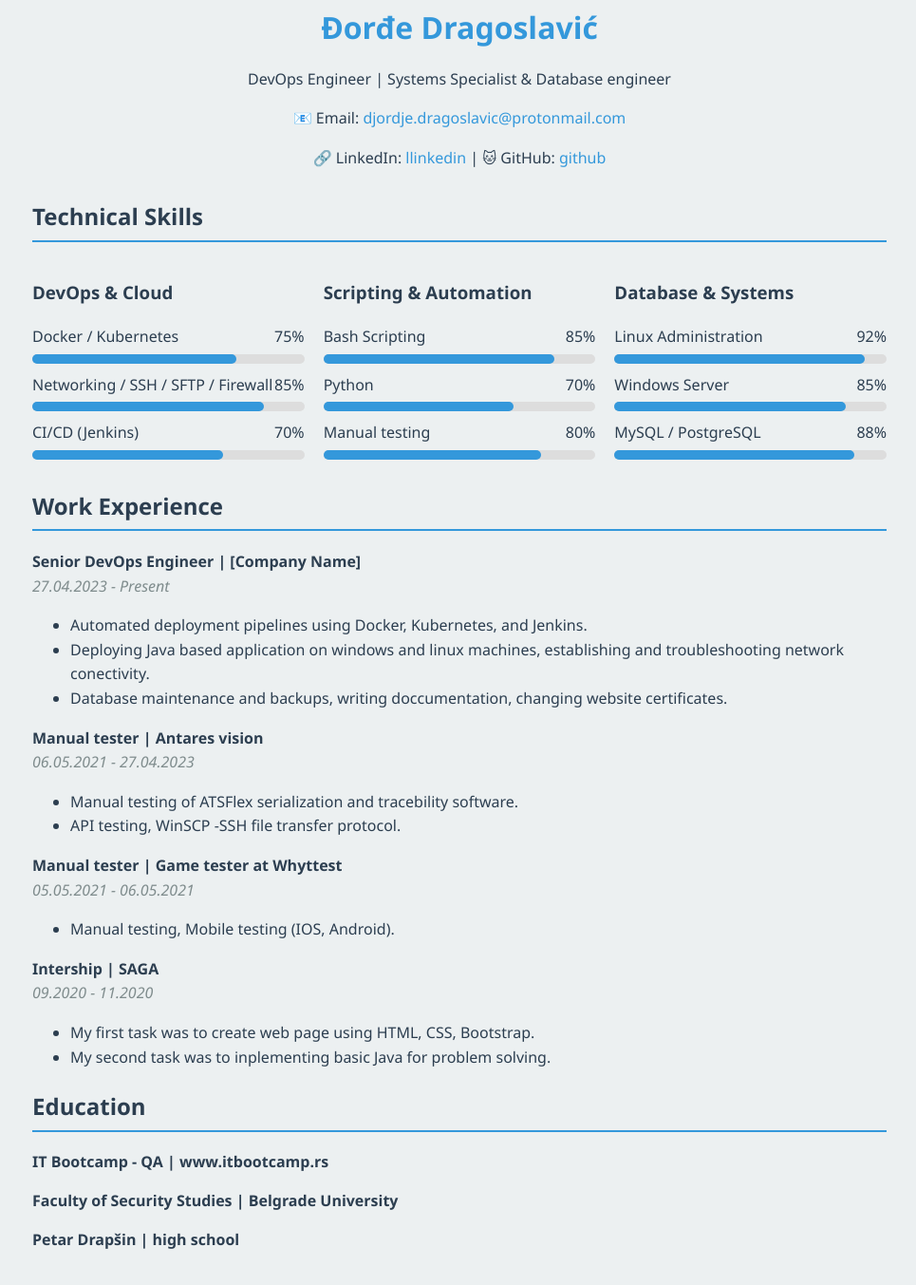
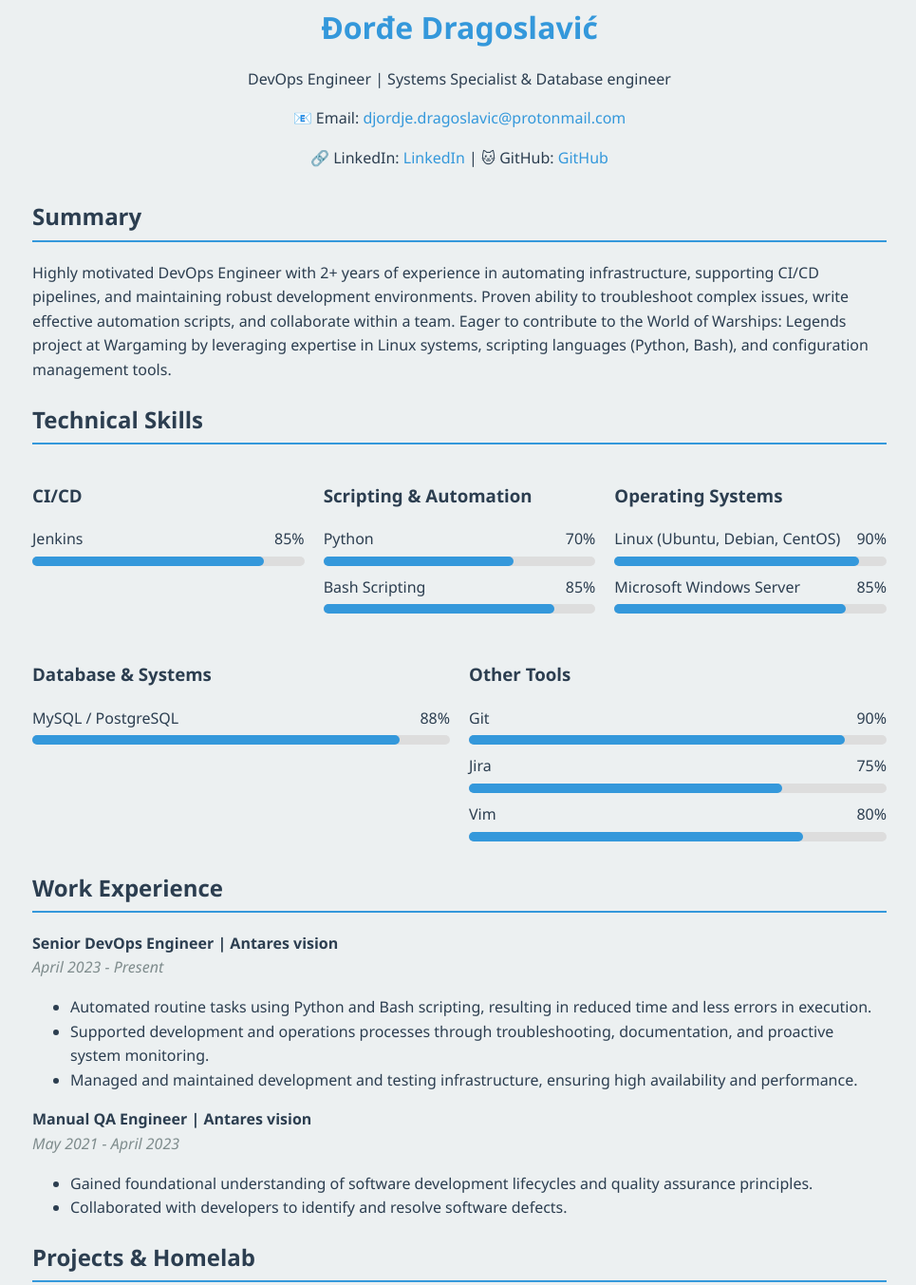
Before and after one commit to MojGithubNalog/MojGithubNalog.github.io, a plain HTML site: page index.html in a window 1280 px wide. Shown: the part 38-1391 px from the top of the page at 95% size, without its empty margins (156-1121 px from the left). Drawn offline with Linux system fonts and the light colour scheme.

Commit message:
Update index.html

```diff
--- a/index.html
+++ b/index.html
@@ -152,9 +152,6 @@
         }
     </style>
 </head>
-
-
-    </head>
 <body>
     <button class="toggle-mode" onclick="toggleDarkMode()">🌙 Dark Mode</button>
     <div class="container">
@@ -163,56 +160,33 @@
             <p class="title">DevOps Engineer | Systems Specialist & Database engineer</p>
             <div class="contact-info">
                 <p>📧 Email: <a href="mailto:djordje.dragoslavic@protonmail.com">djordje.dragoslavic@protonmail.com</a> </p>
-                <p>🔗 LinkedIn: <a href="https://www.linkedin.com/in/djordje-dragoslavic-14786258/">llinkedin</a> | 🐱 GitHub: <a href="https://github.com/MojGithubNalog">github</a></p>
+                <p>🔗 LinkedIn: <a href="https://www.linkedin.com/in/djordje-dragoslavic-14786258/">LinkedIn</a> | 🐱 GitHub: <a href="#">GitHub</a></p>
             </div>
         </header>
 
+        <section id="summary">
+            <h2>Summary</h2>
+            <p>Highly motivated DevOps Engineer with 2+ years of experience in automating infrastructure, supporting CI/CD pipelines, and maintaining robust development environments. Proven ability to troubleshoot complex issues, write effective automation scripts, and collaborate within a team. Eager to contribute to the World of Warships: Legends project at Wargaming by leveraging expertise in Linux systems, scripting languages (Python, Bash), and configuration management tools.</p>
+        </section>
 
         <section id="skills">
             <h2>Technical Skills</h2>
             <div class="skills-container">
                 <div class="skill-category">
-                    <h3>DevOps & Cloud</h3>
+                    <h3>CI/CD</h3>
                     <div class="skill">
                         <div class="skill-name">
-                            <span>Docker / Kubernetes</span>
-                            <span>75%</span>
-                        </div>
-                        <div class="skill-bar">
-                            <div class="skill-progress" style="width: 75%;"></div>
-                        </div>
-                    </div>
-                    <div class="skill">
-                        <div class="skill-name">
-                            <span>Networking / SSH / SFTP / Firewall</span>
+                            <span>Jenkins</span>
                             <span>85%</span>
                         </div>
                         <div class="skill-bar">
                             <div class="skill-progress" style="width: 85%;"></div>
                         </div>
                     </div>
-                    <div class="skill">
-                        <div class="skill-name">
-                            <span>CI/CD (Jenkins)</span>
-                            <span>70%</span>
-                        </div>
-                        <div class="skill-bar">
-                            <div class="skill-progress" style="width: 70%;"></div>
-                        </div>
-                    </div>
                 </div>
 
                 <div class="skill-category">
                     <h3>Scripting & Automation</h3>
-                    <div class="skill">
-                        <div class="skill-name">
-                            <span>Bash Scripting</span>
-                            <span>85%</span>
-                        </div>
-                        <div class="skill-bar">
-                            <div class="skill-progress" style="width: 85%;"></div>
-                        </div>
-                    </div>
                     <div class="skill">
                         <div class="skill-name">
                             <span>Python</span>
@@ -224,35 +198,39 @@
                     </div>
                     <div class="skill">
                         <div class="skill-name">
-                            <span>Manual testing</span>
-                            <span>80%</span>
+                            <span>Bash Scripting</span>
+                            <span>85%</span>
                         </div>
                         <div class="skill-bar">
-                            <div class="skill-progress" style="width: 80%;"></div>
+                            <div class="skill-progress" style="width: 85%;"></div>
+                        </div>
+                    </div>
+                </div>
+
+                <div class="skill-category">
+                    <h3>Operating Systems</h3>
+                    <div class="skill">
+                        <div class="skill-name">
+                            <span>Linux (Ubuntu, Debian, CentOS)</span>
+                            <span>90%</span>
+                        </div>
+                        <div class="skill-bar">
+                            <div class="skill-progress" style="width: 90%;"></div>
+                        </div>
+                    </div>
+                    <div class="skill">
+                        <div class="skill-name">
+                            <span>Microsoft Windows Server</span>
+                            <span>85%</span>
+                        </div>
+                        <div class="skill-bar">
+                            <div class="skill-progress" style="width: 85%;"></div>
                         </div>
                     </div>
                 </div>
 
                 <div class="skill-category">
                     <h3>Database & Systems</h3>
-                    <div class="skill">
-                        <div class="skill-name">
-                            <span>Linux Administration</span>
-                            <span>92%</span>
-                        </div>
-                        <div class="skill-bar">
-                            <div class="skill-progress" style="width: 92%;"></div>
-                        </div>
-                    </div>
-                    <div class="skill">
-                        <div class="skill-name">
-                            <span>Windows Server</span>
-                            <span>85%</span>
-                        </div>
-                        <div class="skill-bar">
-                            <div class="skill-progress" style="width: 85%;"></div>
-                        </div>
-                    </div>
                     <div class="skill">
                         <div class="skill-name">
                             <span>MySQL / PostgreSQL</span>
@@ -263,6 +241,38 @@
                         </div>
                     </div>
                 </div>
+
+                 <div class="skill-category">
+                    <h3>Other Tools</h3>
+                    <div class="skill">
+                        <div class="skill-name">
+                            <span>Git</span>
+                            <span>90%</span>
+                        </div>
+                        <div class="skill-bar">
+                            <div class="skill-progress" style="width: 90%;"></div>
+                        </div>
+                    </div>
+                     <div class="skill">
+                        <div class="skill-name">
+                            <span>Jira</span>
+                            <span>75%</span>
+                        </div>
+                        <div class="skill-bar">
+                            <div class="skill-progress" style="width: 75%;"></div>
+                        </div>
+                    </div>
+                     <div class="skill">
+                        <div class="skill-name">
+                            <span>Vim</span>
+                            <span>80%</span>
+                        </div>
+                        <div class="skill-bar">
+                            <div class="skill-progress" style="width: 80%;"></div>
+                        </div>
+                    </div>
+                </div>
+
             </div>
         </section>
 
@@ -270,56 +280,50 @@
             <h2>Work Experience</h2>
             <div class="experience">
                 <div class="job">
-                    <div class="job-title">Senior DevOps Engineer | [Company Name]</div>
-                    <div class="date">27.04.2023 - Present</div>
+                    <div class="job-title">Senior DevOps Engineer | Antares vision</div>
+                    <div class="date">April 2023 - Present</div>
                     <ul>
-                        <li>Automated deployment pipelines using Docker, Kubernetes, and Jenkins.</li>
-                        <li>Deploying Java based application on windows and linux machines, establishing and troubleshooting network conectivity.</li>
-                        <li>Database maintenance and backups, writing doccumentation, changing website certificates.</li>
+                        <li>Automated routine tasks using Python and Bash scripting, resulting in reduced time and less errors in execution.</li>
+                        <li>Supported development and operations processes through troubleshooting, documentation, and proactive system monitoring.</li>
+                        <li>Managed and maintained development and testing infrastructure, ensuring high availability and performance.</li>
                     </ul>
                 </div>
+
                 <div class="job">
-                    <div class="job-title">Manual tester | Antares vision</div>
-                    <div class="date">06.05.2021 - 27.04.2023</div>
+                    <div class="job-title">Manual QA Engineer | Antares vision</div>
+                    <div class="date">May 2021 - April 2023</div>
                     <ul>
-                        <li>Manual testing of ATSFlex serialization and tracebility software.</li>
-                        <li>API testing, WinSCP -SSH file transfer protocol.</li>
+                        <li>Gained foundational understanding of software development lifecycles and quality assurance principles.</li>
+                        <li>Collaborated with developers to identify and resolve software defects.</li>
                     </ul>
                 </div>
-                <div class="job">
-                    <div class="job-title">Manual tester | Game tester at Whyttest</div>
-                    <div class="date">05.05.2021 - 06.05.2021</div>
-                    <ul>
-                        <li>Manual testing, Mobile testing (IOS, Android).</li>
-                    </ul>
-                </div>
-                <div class="job">
-                    <div class="job-title">Intership | SAGA</div>
-                    <div class="date">09.2020 - 11.2020</div>
-                    <ul>
-                        <li>My first task was to create web page using HTML, CSS, Bootstrap.</li>
-                        <li>My second task was to inplementing basic Java for problem solving.</li>
-                    </ul>
-                </div>
+
             </div>
+        </section>
+
+        <section id="projects">
+            <h2>Projects & Homelab</h2>
+            <p>Designed, built, and maintained a personal server environment for testing various technologies and improving DevOps skills.</p>
+            <ul>
+                <li>Implemented Apache web server and networking hardening techniques for enhanced security.</li>
+                <li>Configured VPN and SSH solutions for secure remote access.</li>
+                <li>Integrated AI tools (OpenWebUI, Kokoro API, SearxNG) using Docker Compose, demonstrating proficiency in containerization and application deployment.</li>
+                <li>Automated tasks with n8n workflow automation platform.</li>
+            </ul>
         </section>
 
         <section id="education">
             <h2>Education</h2>
-             <div class="degree">
-                    <div class="degree-title">IT Bootcamp - QA | <a href="https://www.itbootcamp.rs" style="text-decoration: none; color: inherit;">www.itbootcamp.rs</a></div>
-                </div>
-            <div class="education">
-                <div class="degree">
-                    <div class="degree-title">Faculty of Security Studies | Belgrade University</div>
-                </div>
-                <div class="degree">
-                    <div class="degree-title">Petar Drapšin | high school</div>
-                </div>
+            <div class="degree">
+                <div class="degree-title">IT Bootcamp - QA | <a href="https://www.itbootcamp.rs" style="text-decoration: none; color: inherit;">www.itbootcamp.rs</a></div>
+            </div>
+
+            <div class="degree">
+                <div class="degree-title">Faculty of Security Studies | Belgrade University</div>
             </div>
         </section>
+
     </div>
-
     <script>
         function toggleDarkMode() {
             document.body.classList.toggle('dark-mode');
```
